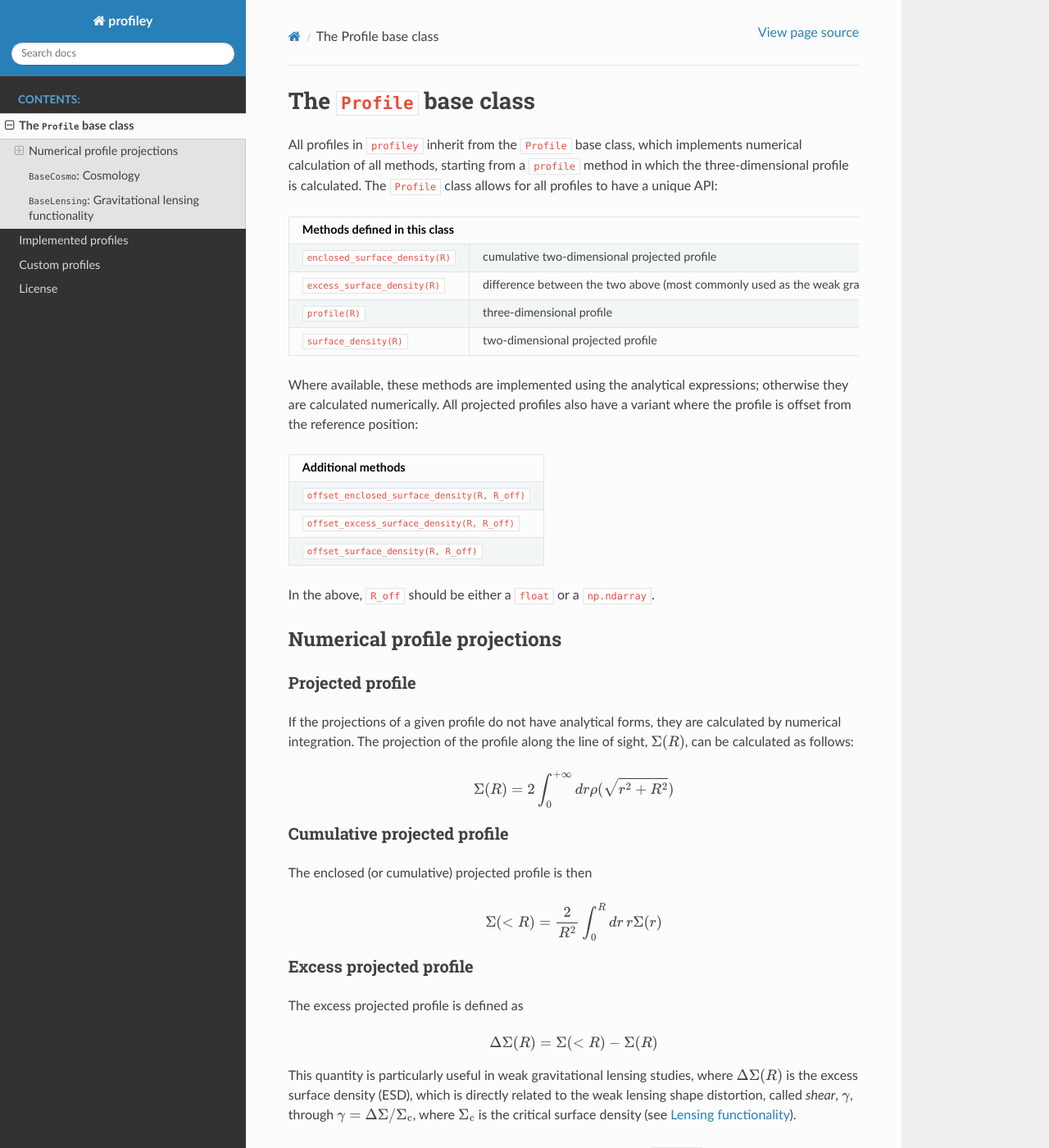
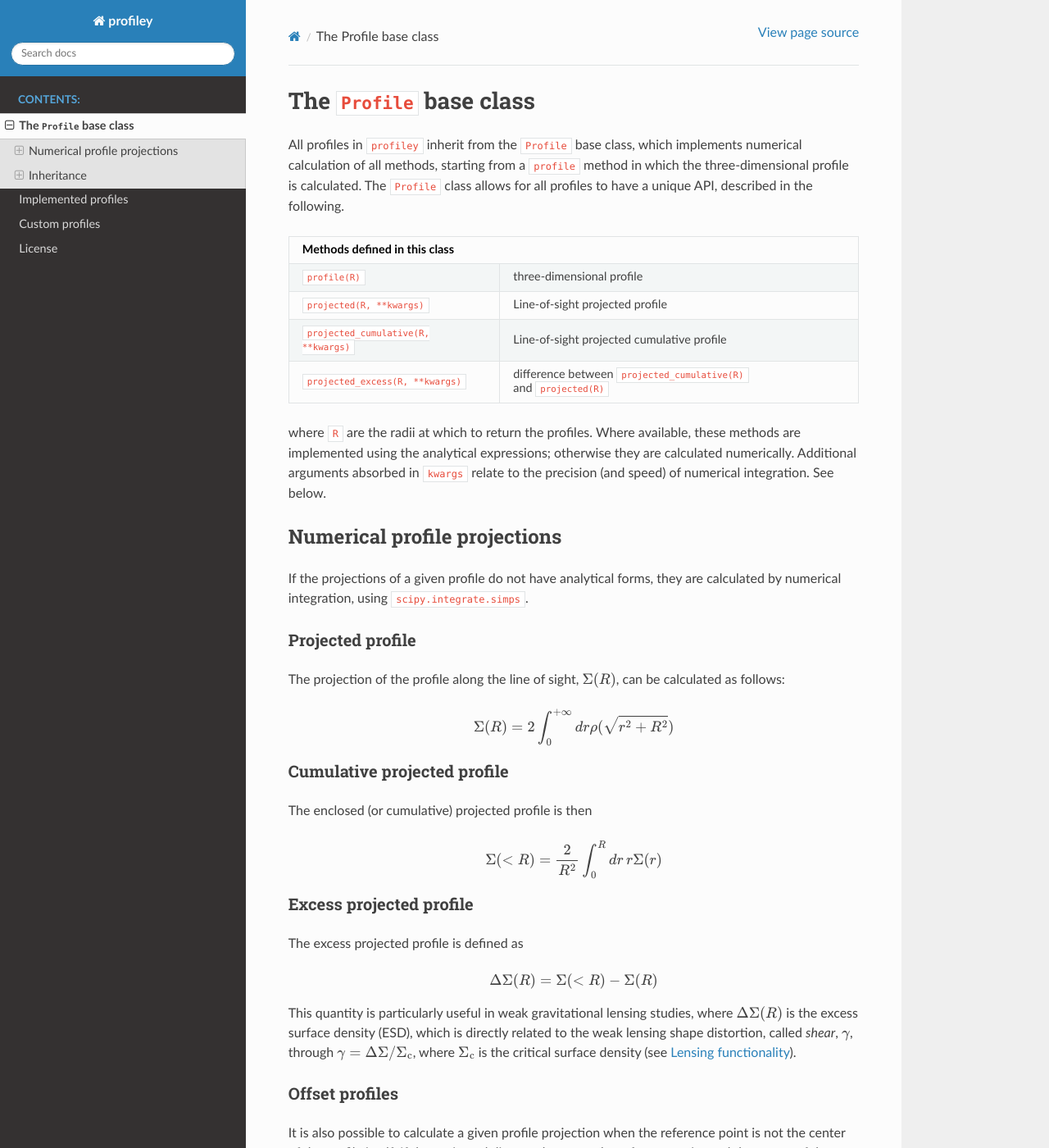
Before and after one commit to cristobal-sifon/profiley, a Sphinx documentation site: the page built from docs/profiles/profile.rst, in a window 1280 px wide and 1400 px high. Shown: the whole window at 82% size. Built offline with Sphinx 7.4.7 and the Read the Docs theme 2.0.0, drawn with Linux system fonts in a browser that asks for light colours; some of the changed text lies outside the part shown.

Commit message:
renamed methods (#21) and improved docs

```diff
--- a/docs/conf.py
+++ b/docs/conf.py
@@ -16,6 +16,8 @@
 
 import sphinx_rtd_theme
 
+import profiley
+
 # -- Project information -----------------------------------------------------
 
 project = 'profiley'
@@ -23,7 +25,7 @@ copyright = '2020, Cristóbal Sifón'
 author = 'Cristóbal Sifón'
 
 # The full version, including alpha/beta/rc tags
-release = '1.2.1'
+release = profiley.__version__
 
 
 # -- General configuration ---------------------------------------------------
--- a/docs/profiles/profile.rst
+++ b/docs/profiles/profile.rst
@@ -4,50 +4,43 @@ The ``Profile`` base class
 All profiles in ``profiley`` inherit from the ``Profile`` base class, which
 implements numerical calculation of all methods, starting from a ``profile``
 method in which the three-dimensional profile is calculated. The ``Profile``
-class allows for all profiles to have a unique API:
+class allows for all profiles to have a unique API, described in the following.
 
-+--------------------------------------------------------------------------------------------------------------------------------------+
-| Methods defined in this class                                                                                                        |
-+=================================+====================================================================================================+
-| ``enclosed_surface_density(R)`` | cumulative two-dimensional projected profile                                                       |
-+---------------------------------+----------------------------------------------------------------------------------------------------+
-| ``excess_surface_density(R)``   | difference between the two above (most commonly used as the weak gravitational lensing observable) |
-+---------------------------------+----------------------------------------------------------------------------------------------------+
-| ``profile(R)``                  | three-dimensional profile                                                                          |
-+---------------------------------+----------------------------------------------------------------------------------------------------+
-| ``surface_density(R)``          | two-dimensional projected profile                                                                  |
-+---------------------------------+----------------------------------------------------------------------------------------------------+
++-------------------------------------------------------------------------------------------------------------+
+| Methods defined in this class                                                                               |
++=======================================+=====================================================================+
+| ``profile(R)``                        | three-dimensional profile                                           |
++---------------------------------------+---------------------------------------------------------------------+
+| ``projected(R, **kwargs)``            | Line-of-sight projected profile                                     |
++---------------------------------------+---------------------------------------------------------------------+
+| ``projected_cumulative(R, **kwargs)`` | Line-of-sight projected cumulative profile                          |
++---------------------------------------+---------------------------------------------------------------------+
+| ``projected_excess(R, **kwargs)``     | difference between ``projected_cumulative(R)`` and ``projected(R)`` |
++---------------------------------------+---------------------------------------------------------------------+
 
-Where available, these methods are implemented using the analytical expressions;
-otherwise they are calculated numerically. All projected profiles also have a
-variant where the profile is offset from the reference position:
-
-+-----------------------------------------------+
-| Additional methods                            |
-+===============================================+
-| ``offset_enclosed_surface_density(R, R_off)`` |
-+-----------------------------------------------+
-| ``offset_excess_surface_density(R, R_off)``   |
-+-----------------------------------------------+
-| ``offset_surface_density(R, R_off)``          |
-+-----------------------------------------------+
-
-In the above, ``R_off`` should be either a ``float`` or a ``np.ndarray``.
+where ``R`` are the radii at which to return the profiles. Where available,
+these methods are implemented using the analytical expressions; otherwise they
+are calculated numerically. Additional arguments absorbed in ``kwargs`` relate
+to the precision (and speed) of numerical integration. See below.
 
 
 Numerical profile projections
 +++++++++++++++++++++++++++++
 
+If the projections of a given profile do not have analytical forms, they are
+calculated by numerical integration, using ``scipy.integrate.simps``.
+
 Projected profile
 -----------------
 
-If the projections of a given profile do not have analytical forms, they are
-calculated by numerical integration. The projection of the profile along the
+The projection of the profile along the
 line of sight, :math:`\Sigma(R)`, can be calculated as follows:
 
 .. math::
 
     \Sigma(R) = 2\int_0^{+\infty} dr \rho(\sqrt{r^2+R^2})
+
+
 
 
 Cumulative projected profile
@@ -76,6 +69,45 @@ directly related to the weak lensing shape distortion, called *shear*,
 :math:`\Sigma_\mathrm{c}` is the critical surface density (see `Lensing functionality <#lensing>`_).
 
 
+Offset profiles
+---------------
+
+It is also possible to calculate a given profile projection when the reference
+point is not the center of the profile itself. If the projected distance between
+the reference point and the center of the profile is :math:`R_\mathrm{off}`,
+then the measured projected profile is
+
+.. math::
+
+    \Sigma_\mathrm{off}(R,R_\mathrm{off}) = \frac1{2\pi}
+        \int_0^{2\pi}d\theta\,
+            \Sigma\left(
+                \sqrt{R_\mathrm{off}^2 + R^2 + 2RR_\mathrm{off}\cos\theta}
+            \right)
+
+and analogously for other projections. These offset profiles are calculated
+numerically in the following methods:
+
++-----------------------------------------------------+
+| ``offset_profile(R, R_off, **kwargs)``              |
++-----------------------------------------------------+
+| ``offset_projected(R, R_off, **kwargs)``            |
++-----------------------------------------------------+
+| ``offset_projected_cumulative(R, R_off, **kwargs)`` |
++-----------------------------------------------------+
+| ``offset_projected_excess(R, R_off, **kwargs)``     |
++-----------------------------------------------------+
+
+In the above, ``R_off`` should be either a ``float`` or a 1-d ``np.ndarray``.
+
+
+----
+
+.. inheritance:
+
+Inheritance
++++++++++++
+
 What follows are the descriptions of helper classes from which ``Profile`` inherits. These classes
 are not to be instantiated directly, but the description is separated for clarity.
 
@@ -85,7 +117,7 @@ are not to be instantiated directly, but the description is separated for clarit
 .. cosmology:
 
 ``BaseCosmo``: Cosmology
-++++++++++++++++++++++++
+------------------------
 
 The cosmology in which a ``Profile`` object is embedded is specified through the
 ``cosmo`` optional argument, which must be any ``astropy.cosmology.FLRW`` object.
@@ -118,7 +150,7 @@ of distances detailed below.
 .. _lensing:
 
 ``BaseLensing``: Gravitational lensing functionality
-++++++++++++++++++++++++++++++++++++++++++++++++++++
+----------------------------------------------------
 
 The ``Profile`` class inherits from the ``BaseLensing`` helper class,
 which implements quantities relevant for gravitational lensing analysis.
--- a/src/profiley/__init__.py
+++ b/src/profiley/__init__.py
@@ -48,4 +48,4 @@ from .helpers.cosmology import BaseCosmo
 from .helpers.lensing import BaseLensing
 """
 
-__version__ = '1.3.0b1'
+__version__ = '1.3.0b2'
```
Also changed, not shown: docs/index.rst (+4 -4 lines), docs/profiles/custom.rst (+14 -10 lines), docs/profiles/nfw/index.rst (+18 -0 lines), 2 other files.
